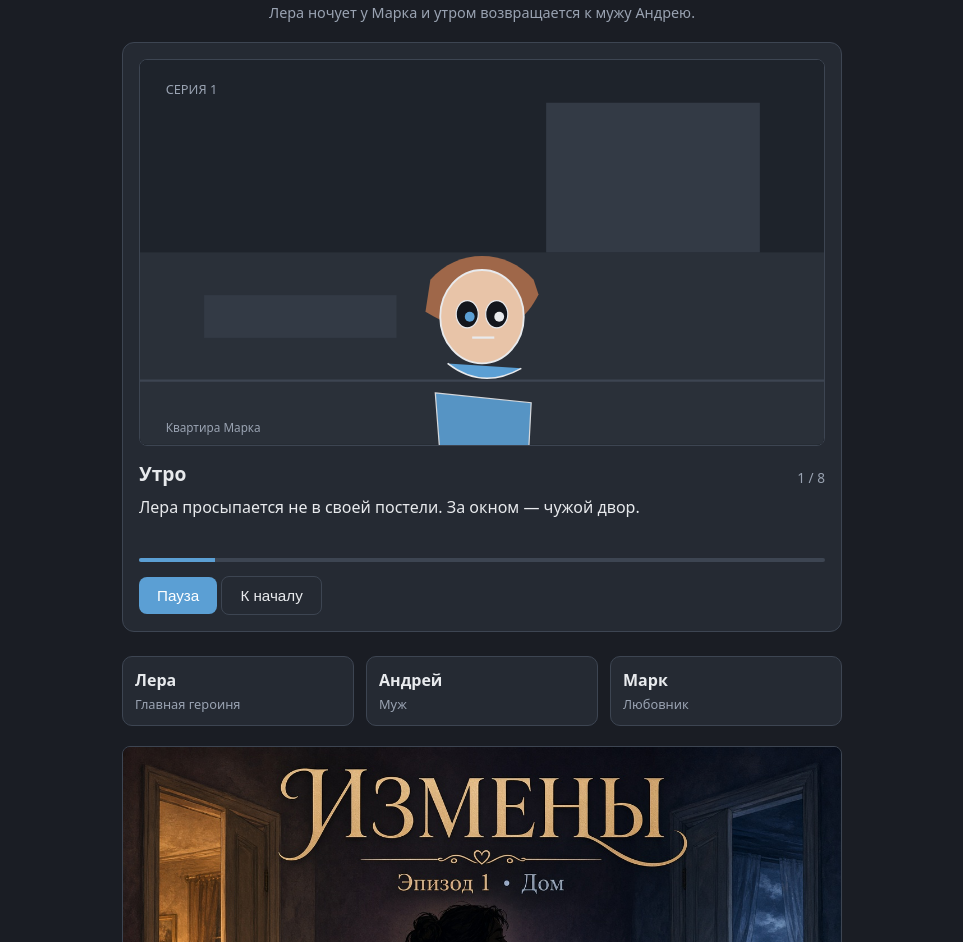
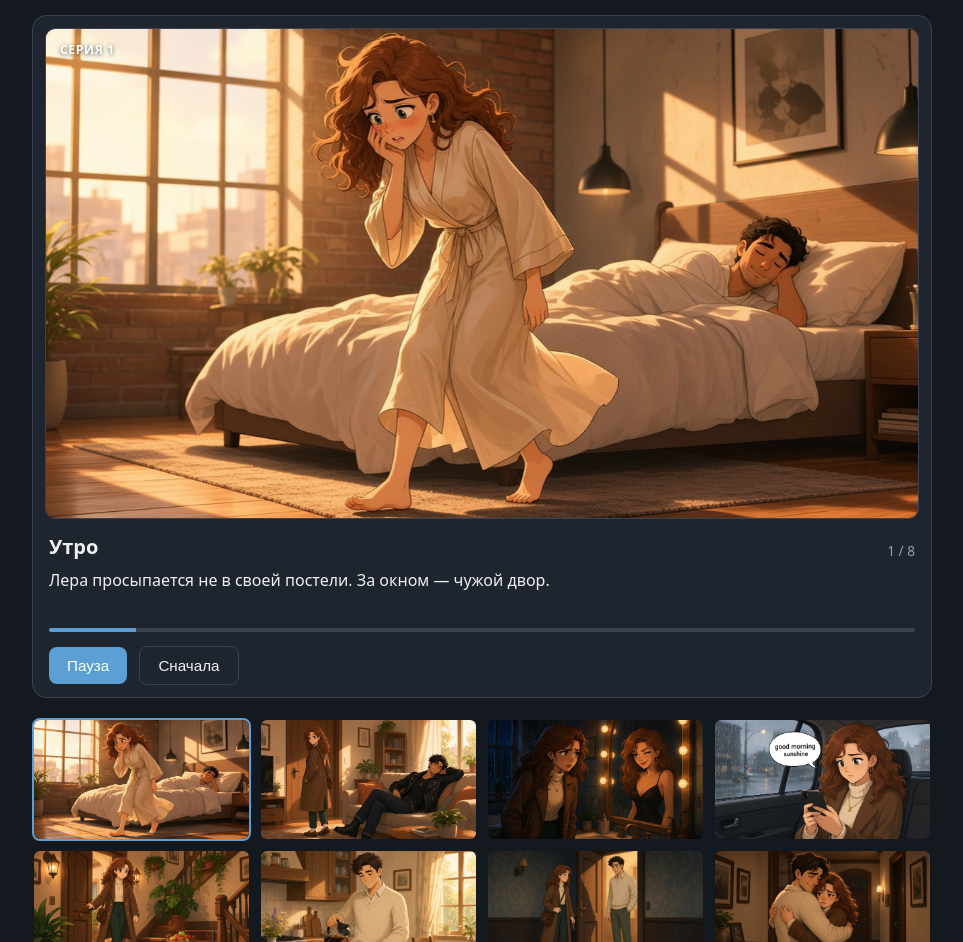
Before and after one commit to Avonakub/ControlWork, a plain HTML site: page fan-cartoon-ep1/index.html in a window 1280 px wide. Shown: the part 127-1069 px from the top of the page, without its empty margins (158-1121 px from the left). Drawn offline with Linux system fonts and the light colour scheme; animation ran at ten frames a second.

Commit message:
Replace stick-figure SVG with illustrated cartoon frames for episode 1
Co-authored-by: Avonakub <Avonakub@users.noreply.github.com>

```diff
--- a/fan-cartoon-ep1/index.html
+++ b/fan-cartoon-ep1/index.html
@@ -6,17 +6,14 @@
   <title>Измены — Серия 1: Домой</title>
   <style>
     :root {
-      --bg: #1a1d24;
-      --card: #252a33;
-      --text: #e8eaed;
-      --muted: #9aa3b2;
+      --bg: #14181f;
+      --card: #1f252e;
+      --text: #eef0f3;
+      --muted: #96a0ae;
       --accent: #5b9fd4;
-      --stroke: #3d4552;
-      --skin: #e8c4a8;
-      --hair-h: #a66b4a;
-      --hair-m: #3a3f47;
+      --stroke: #3a424f;
     }
-  * { box-sizing: border-box; }
+    * { box-sizing: border-box; }
     body {
       margin: 0;
       font-family: system-ui, -apple-system, "Segoe UI", Roboto, sans-serif;
@@ -26,26 +23,64 @@
       display: flex;
       flex-direction: column;
       align-items: center;
-      padding: 20px 16px 32px;
+      padding: 16px 12px 40px;
     }
-    h1 { font-size: 1.75rem; margin: 0 0 4px; }
-    .sub { color: var(--muted); font-size: 0.9rem; margin-bottom: 20px; text-align: center; max-width: 520px; }
+    .badge { color: var(--muted); font-size: 0.85rem; margin: 0 0 6px; text-align: center; }
+    h1 { font-size: 1.65rem; margin: 0 0 4px; text-align: center; }
+    .lead { color: var(--muted); font-size: 0.92rem; text-align: center; max-width: 560px; margin: 0 0 18px; line-height: 1.45; }
     .player {
       width: 100%;
-      max-width: 720px;
+      max-width: 900px;
       background: var(--card);
       border: 1px solid var(--stroke);
-      border-radius: 12px;
-      padding: 16px;
+      border-radius: 14px;
+      padding: 12px;
     }
-    svg#stage { width: 100%; height: auto; display: block; border-radius: 8px; background: #13161c; border: 1px solid var(--stroke); }
-    .meta { margin-top: 14px; }
-    .meta h2 { margin: 0 0 8px; font-size: 1.2rem; }
-    .caption { line-height: 1.55; margin: 0 0 12px; min-height: 3.2em; }
-    .row { display: flex; gap: 10px; align-items: center; justify-content: space-between; flex-wrap: wrap; }
+    .frame-wrap {
+      position: relative;
+      width: 100%;
+      aspect-ratio: 16 / 9;
+      overflow: hidden;
+      border-radius: 10px;
+      background: #0a0c10;
+      border: 1px solid var(--stroke);
+    }
+    .frame-wrap img {
+      position: absolute;
+      inset: 0;
+      width: 100%;
+      height: 100%;
+      object-fit: cover;
+      opacity: 0;
+      transition: opacity 0.8s ease;
+      transform: scale(1.02);
+    }
+    .frame-wrap img.active {
+      opacity: 1;
+      animation: kenburns 6s ease-out forwards;
+    }
+    @keyframes kenburns {
+      from { transform: scale(1.04); }
+      to { transform: scale(1.12); }
+    }
+    .ep-label {
+      position: absolute;
+      top: 12px;
+      left: 14px;
+      font-size: 0.75rem;
+      font-weight: 700;
+      letter-spacing: 0.06em;
+      color: #fff;
+      text-shadow: 0 1px 4px rgba(0,0,0,0.7);
+      z-index: 2;
+    }
+    .meta { margin-top: 14px; padding: 0 4px; }
+    .meta h2 { margin: 0 0 8px; font-size: 1.25rem; }
+    .caption { margin: 0 0 12px; line-height: 1.55; min-height: 3em; }
+    .row { display: flex; align-items: center; justify-content: space-between; gap: 10px; flex-wrap: wrap; }
     .count { color: var(--muted); font-size: 0.85rem; }
     .progress { height: 4px; background: var(--stroke); border-radius: 2px; overflow: hidden; margin-bottom: 14px; }
-    .progress > div { height: 100%; background: var(--accent); width: 0%; transition: width 0.15s linear; }
+    .progress > div { height: 100%; background: var(--accent); width: 0%; transition: width 0.2s linear; }
     button {
       background: var(--accent);
       color: #fff;
@@ -55,22 +90,50 @@
       font-size: 0.95rem;
       cursor: pointer;
     }
-    button.sec { background: transparent; border: 1px solid var(--stroke); color: var(--text); }
-    .cast { display: grid; grid-template-columns: repeat(auto-fit, minmax(180px, 1fr)); gap: 12px; max-width: 720px; width: 100%; margin-top: 24px; }
-    .cast div { background: var(--card); border: 1px solid var(--stroke); border-radius: 10px; padding: 12px; }
-    .cast h3 { margin: 0 0 4px; font-size: 1rem; }
-    .cast p { margin: 0; font-size: 0.8rem; color: var(--muted); }
-    .art { max-width: 720px; width: 100%; margin-top: 20px; display: grid; gap: 12px; }
-    .art img { width: 100%; border-radius: 8px; border: 1px solid var(--stroke); }
+    button.sec { background: transparent; border: 1px solid var(--stroke); color: var(--text); margin-left: 8px; }
+    .thumbs {
+      display: grid;
+      grid-template-columns: repeat(4, 1fr);
+      gap: 8px;
+      max-width: 900px;
+      width: 100%;
+      margin-top: 20px;
+    }
+  @media (max-width: 640px) { .thumbs { grid-template-columns: repeat(2, 1fr); } }
+    .thumbs button {
+      padding: 0;
+      background: none;
+      border: 2px solid transparent;
+      border-radius: 8px;
+      overflow: hidden;
+      aspect-ratio: 16/9;
+    }
+    .thumbs button.sel { border-color: var(--accent); }
+    .thumbs img { width: 100%; height: 100%; object-fit: cover; display: block; }
+    .cast {
+      display: grid;
+      grid-template-columns: repeat(3, 1fr);
+      gap: 10px;
+      max-width: 900px;
+      width: 100%;
+      margin-top: 20px;
+    }
+    @media (max-width: 520px) { .cast { grid-template-columns: 1fr; } }
+    .cast figure { margin: 0; background: var(--card); border: 1px solid var(--stroke); border-radius: 10px; overflow: hidden; }
+    .cast img { width: 100%; display: block; aspect-ratio: 3/4; object-fit: cover; }
+    .cast figcaption { padding: 10px; font-size: 0.85rem; color: var(--muted); }
+    .cast strong { color: var(--text); display: block; margin-bottom: 2px; }
   </style>
 </head>
 <body>
-  <p class="sub">Мультсериал по мотивам «Измены» · фан-проект · Серия 1</p>
-  <h1>Домой</h1>
-  <p class="sub">Лера ночует у Марка и утром возвращается к мужу Андрею.</p>
+  <p class="badge">Мультсериал по мотивам «Измены» · фан-проект</p>
+  <h1>Серия 1: Домой</h1>
+  <p class="lead">Полноценные мультяшные кадры — Лера у Марка, утром едет домой к Андрею.</p>
 
   <div class="player">
-    <svg id="stage" viewBox="0 0 640 360" aria-live="polite"></svg>
+    <div class="frame-wrap" id="frameWrap">
+      <span class="ep-label">СЕРИЯ 1</span>
+    </div>
     <div class="meta">
       <div class="row">
         <h2 id="sceneTitle">Утро</h2>
@@ -78,163 +141,87 @@
       </div>
       <p class="caption" id="sceneText"></p>
       <div class="progress"><div id="bar"></div></div>
-      <div class="row">
-        <div>
-          <button type="button" id="btnPlay">Пауза</button>
-          <button type="button" class="sec" id="btnRestart">К началу</button>
-        </div>
+      <div>
+        <button type="button" id="btnPlay">Пауза</button>
+        <button type="button" class="sec" id="btnRestart">Сначала</button>
       </div>
     </div>
   </div>
 
+  <div class="thumbs" id="thumbs" aria-label="Сцены"></div>
+
   <div class="cast">
-    <div><h3>Лера</h3><p>Главная героиня</p></div>
-    <div><h3>Андрей</h3><p>Муж</p></div>
-    <div><h3>Марк</h3><p>Любовник</p></div>
-  </div>
-
-  <div class="art">
-    <img src="assets/izmeny-ep1-title.jpg" alt="Титр серии 1" />
-    <img src="assets/heroine-cartoon.jpg" alt="Лера" />
-    <img src="assets/men-cartoon-pair.jpg" alt="Андрей и Марк" />
+    <figure>
+      <img src="assets/heroine-cartoon.jpg" alt="Лера" />
+      <figcaption><strong>Лера</strong>Главная героиня</figcaption>
+    </figure>
+    <figure>
+      <img src="assets/men-cartoon-pair.jpg" alt="Андрей и Марк" />
+      <figcaption><strong>Андрей и Марк</strong>Муж и любовник</figcaption>
+    </figure>
+    <figure>
+      <img src="assets/izmeny-ep1-title.jpg" alt="Титр" />
+      <figcaption><strong>Титр</strong>Серия 1</figcaption>
+    </figure>
   </div>
 
   <script>
     const SCENES = [
-      { title: "Утро", text: "Лера просыпается не в своей постели. За окном — чужой двор.", loc: "loft", ms: 5500, id: 0 },
-      { title: "Он", text: "Марк спит. Ей нельзя будить — только взять пальто и уйти тихо.", loc: "loft", ms: 5000, id: 1 },
-      { title: "Зеркало", text: "В отражении — чужая улыбка вчерашнего вечера. Дома ждут другую женщину.", loc: "loft", ms: 5500, id: 2 },
-      { title: "Решение", text: "Такси уже едет. Телефон: «Доброе утро, солнышко». Это муж.", loc: "street", ms: 5500, id: 3 },
-      { title: "Подъезд", text: "Своя лестница пахнет яблоками и уютом. Сердце бьётся быстрее.", loc: "home", ms: 5000, id: 4 },
-      { title: "Кухня", text: "Андрей наливает кофе. Он верит, что она была у подруги.", loc: "home", ms: 5500, id: 5 },
-      { title: "Дверь", text: "Щелчок ключа. Два мира сходятся за одной дверью.", loc: "home", ms: 5500, id: 6 },
-      { title: "Домой", text: "Она обнимает мужа. Никто не говорит правду. Сериал только начался.", loc: "home", ms: 7000, id: 7 },
+      { title: "Утро", text: "Лера просыпается не в своей постели. За окном — чужой двор.", img: "assets/ep1-scene01-utro.jpg", ms: 6000 },
+      { title: "Он", text: "Марк спит. Ей нельзя будить — только взять пальто и уйти тихо.", img: "assets/ep1-scene02-on.jpg", ms: 5500 },
+      { title: "Зеркало", text: "В отражении — вчерашняя она и та, что пойдёт домой.", img: "assets/ep1-scene03-zerkalo.jpg", ms: 6000 },
+      { title: "Решение", text: "Такси уже едет. На экране: «Доброе утро, солнышко». Это муж.", img: "assets/ep1-scene04-taksi.jpg", ms: 6000 },
+      { title: "Подъезд", text: "Своя лестница, знакомый запах. Сердце бьётся быстрее.", img: "assets/ep1-scene05-podezd.jpg", ms: 5500 },
+      { title: "Кухня", text: "Андрей наливает кофе. Он думает, что она была у подруги.", img: "assets/ep1-scene06-kuhnya.jpg", ms: 6000 },
+      { title: "Дверь", text: "Щелчок ключа. Два мира встречаются в коридоре.", img: "assets/ep1-scene07-dver.jpg", ms: 6000 },
+      { title: "Домой", text: "Объятие. Правду никто не говорит. Сериал только начался.", img: "assets/ep1-scene08-domoy.jpg", ms: 7500 },
     ];
 
-    const svg = document.getElementById("stage");
+    const wrap = document.getElementById("frameWrap");
+    const thumbs = document.getElementById("thumbs");
+    const images = SCENES.map((sc, i) => {
+      const img = document.createElement("img");
+      img.src = sc.img;
+      img.alt = sc.title;
+      img.loading = i < 2 ? "eager" : "lazy";
+      wrap.appendChild(img);
+      const tb = document.createElement("button");
+      tb.type = "button";
+      tb.title = sc.title;
+      const ti = document.createElement("img");
+      ti.src = sc.img;
+      ti.alt = "";
+      tb.appendChild(ti);
+      tb.addEventListener("click", () => jumpTo(i));
+      thumbs.appendChild(tb);
+      return { img, tb };
+    });
+
     let sceneIndex = 0;
     let localT = 0;
     let playing = true;
-    let start = performance.now();
     let sceneStart = performance.now();
+    let raf;
 
-    function drawChar(g, variant, x, y, scale, facing, mood, asleep) {
-      const hair = variant === "heroine" ? "var(--hair-h)" : "var(--hair-m)";
-      const outfit = variant === "heroine" ? "var(--accent)" : variant === "lover" ? "#2c3340" : "var(--stroke)";
-      const gEl = document.createElementNS("http://www.w3.org/2000/svg", "g");
-      gEl.setAttribute("transform", `translate(${x},${y}) scale(${facing * scale},${scale})`);
-      const add = (el) => gEl.appendChild(el);
-      const path = (d, attr) => {
-        const p = document.createElementNS("http://www.w3.org/2000/svg", "path");
-        p.setAttribute("d", d);
-        Object.assign(p, {});
-        for (const [k, v] of Object.entries(attr)) p.setAttribute(k, v);
-        add(p);
-      };
-      if (variant === "heroine") {
-        path("M -42 -82 C -20 -108 20 -108 42 -82 L 46 -70 C 30 -38 0 -28 -46 -56 Z", { fill: hair, opacity: 0.95 });
-      } else {
-        path("M -36 -78 C -8 -98 22 -92 34 -72 L 30 -58 C 8 -50 -28 -58 -36 -68 Z", { fill: hair });
-      }
-      const head = document.createElementNS("http://www.w3.org/2000/svg", "ellipse");
-      head.setAttribute("cx", "0"); head.setAttribute("cy", "-52"); head.setAttribute("rx", "34"); head.setAttribute("ry", "38");
-      head.setAttribute("fill", "var(--skin)"); head.setAttribute("stroke", "var(--text)"); head.setAttribute("stroke-width", "1.5");
-      add(head);
-      if (!asleep) {
-        [[-12,-54], [12,-54]].forEach(([cx, cy]) => {
-          const e = document.createElementNS("http://www.w3.org/2000/svg", "ellipse");
-          e.setAttribute("cx", cx); e.setAttribute("cy", cy); e.setAttribute("rx", "9"); e.setAttribute("ry", "11");
-          e.setAttribute("fill", "#13161c"); e.setAttribute("stroke", "var(--text)"); e.setAttribute("stroke-width", "1");
-          add(e);
-        });
-        [[-10,-52, variant === "heroine" ? "var(--accent)" : "var(--text)"], [14,-52, "var(--text)"]].forEach(([cx, cy, fill]) => {
-          const c = document.createElementNS("http://www.w3.org/2000/svg", "circle");
-          c.setAttribute("cx", cx); c.setAttribute("cy", cy); c.setAttribute("r", "4"); c.setAttribute("fill", fill);
-          add(c);
-        });
-      } else {
-        path("M -20 -52 Q -12 -46 -4 -52", { fill: "none", stroke: "var(--text)", "stroke-width": "2" });
-        path("M 4 -52 Q 12 -46 20 -52", { fill: "none", stroke: "var(--text)", "stroke-width": "2" });
-      }
-      if (mood === "smile") path("M -10 -34 Q 0 -26 14 -34", { fill: "none", stroke: "var(--text)", "stroke-width": "2" });
-      if (mood === "anxious") path("M -8 -35 L 10 -35", { fill: "none", stroke: "var(--text)", "stroke-width": "1.8" });
-      path("M -28 -14 Q 0 8 32 -10", { fill: outfit, stroke: "var(--text)", "stroke-width": "1.2" });
-      if (variant === "heroine") path("M -38 10 L 40 18 L 36 95 L -32 88 Z", { fill: outfit, opacity: 0.9, stroke: "var(--text)", "stroke-width": "1" });
-      g.appendChild(gEl);
-    }
-
-    function backdrop(g, loc, sceneId, t) {
-      const r = (x, y, w, h, fill) => {
-        const rect = document.createElementNS("http://www.w3.org/2000/svg", "rect");
-        rect.setAttribute("x", x); rect.setAttribute("y", y); rect.setAttribute("width", w); rect.setAttribute("height", h);
-        rect.setAttribute("fill", fill);
-        g.appendChild(rect);
-      };
-      r(0, 0, 640, 360, "#1e232b");
-      if (loc === "loft") {
-        r(0, 180, 640, 180, "#2a3039");
-        r(380, 40, 200, 140, "#333a45");
-        r(60, 220, 180, 40, "#333a45");
-      } else if (loc === "street") {
-        r(0, 220, 640, 140, "#2a3039");
-        const carX = 120 + t * 280;
-        r(carX % 520, 235, 110, 38, "var(--text)");
-      } else {
-        r(0, 200, 640, 160, "#2a3039");
-        r(80, 60, 200, 120, "#333a45");
-        if (sceneId >= 6) r(300, 50, 120, 200, "#3a4150");
-        if (sceneId === 5) r(420, 140, 80, 90, "#3a4150");
-      }
-      const line = document.createElementNS("http://www.w3.org/2000/svg", "line");
-      line.setAttribute("x1", "0"); line.setAttribute("y1", "300"); line.setAttribute("x2", "640"); line.setAttribute("y2", "300");
-      line.setAttribute("stroke", "var(--stroke)"); line.setAttribute("stroke-width", "2");
-      g.appendChild(line);
+    function jumpTo(i) {
+      sceneIndex = i;
+      localT = 0;
+      sceneStart = performance.now();
+      playing = true;
+      document.getElementById("btnPlay").textContent = "Пауза";
+      render();
     }
 
     function render() {
+      images.forEach(({ img, tb }, i) => {
+        const on = i === sceneIndex;
+        img.classList.toggle("active", on);
+        if (on) img.style.animation = "none";
+        if (on) void img.offsetWidth;
+        if (on) img.style.animation = "";
+        tb.classList.toggle("sel", on);
+      });
       const sc = SCENES[sceneIndex];
-      const t = localT;
-      const fade = Math.min(1, t * 2.5);
-      const walk = Math.sin(t * Math.PI * 2) * 6;
-      svg.innerHTML = "";
-      const bg = document.createElementNS("http://www.w3.org/2000/svg", "g");
-      backdrop(bg, sc.loc, sc.id, t);
-      svg.appendChild(bg);
-      const cast = document.createElementNS("http://www.w3.org/2000/svg", "g");
-      cast.setAttribute("opacity", fade);
-      const id = sc.id;
-      if (id === 0) drawChar(cast, "heroine", 320, 300, 1.15, 1, "anxious", false);
-      if (id === 1) {
-        drawChar(cast, "lover", 400, 305, 1.1, -1, "sleep", true);
-        drawChar(cast, "heroine", 240, 298, 1.1, 1, "anxious", false);
-      }
-      if (id === 2) {
-        drawChar(cast, "heroine", 300, 300, 1.2, 1, "anxious", false);
-        drawChar(cast, "heroine", 170, 305, 0.85, 1, "smile", false);
-      }
-      if (id === 3) drawChar(cast, "heroine", 280 + walk, 300, 1.1, 1, "anxious", false);
-      if (id === 4) drawChar(cast, "heroine", 320 + walk * 0.5, 302, 1.1, 1, "anxious", false);
-      if (id === 5) drawChar(cast, "husband", 460, 305, 1.12, -1, "warm", false);
-      if (id === 6) {
-        drawChar(cast, "heroine", 340, 300, 1.1, 1, "anxious", false);
-        drawChar(cast, "husband", 430, 305, 1.1, -1, "warm", false);
-      }
-      if (id === 7) {
-        drawChar(cast, "husband", 380, 305, 1.12, -1, "smile", false);
-        drawChar(cast, "heroine", 300, 300, 1.12, 1, "anxious", false);
-      }
-      svg.appendChild(cast);
-      const label = (x, y, txt, size) => {
-        const te = document.createElementNS("http://www.w3.org/2000/svg", "text");
-        te.setAttribute("x", x); te.setAttribute("y", y); te.setAttribute("fill", "var(--muted)");
-        te.setAttribute("font-size", size || 12);
-        te.textContent = txt;
-        svg.appendChild(te);
-      };
-      label(24, 32, "СЕРИЯ 1", 12);
-      const locName = sc.loc === "loft" ? "Квартира Марка" : sc.loc === "street" ? "Город" : "Дом Леры и Андрея";
-      label(24, 348, locName, 11);
-
       document.getElementById("sceneTitle").textContent = sc.title;
       document.getElementById("sceneText").textContent = sc.text;
       document.getElementById("sceneCount").textContent = `${sceneIndex + 1} / ${SCENES.length}`;
@@ -259,24 +246,19 @@
         }
         render();
       }
-      requestAnimationFrame(tick);
+      raf = requestAnimationFrame(tick);
     }
 
     document.getElementById("btnPlay").onclick = () => {
       if (sceneIndex === SCENES.length - 1 && localT >= 1 && !playing) {
-        sceneIndex = 0; localT = 0; playing = true; sceneStart = performance.now();
-        document.getElementById("btnPlay").textContent = "Пауза";
+        jumpTo(0);
         return;
       }
       playing = !playing;
       document.getElementById("btnPlay").textContent = playing ? "Пауза" : "Играть";
       if (playing) sceneStart = performance.now() - localT * SCENES[sceneIndex].ms;
     };
-    document.getElementById("btnRestart").onclick = () => {
-      sceneIndex = 0; localT = 0; playing = true; sceneStart = performance.now();
-      document.getElementById("btnPlay").textContent = "Пауза";
-      render();
-    };
+    document.getElementById("btnRestart").onclick = () => jumpTo(0);
 
     render();
     requestAnimationFrame(tick);
```
Also changed, not shown: fan-cartoon-ep1/assets/ep1-scene01-utro.jpg (added), fan-cartoon-ep1/assets/ep1-scene02-on.jpg (added), fan-cartoon-ep1/assets/ep1-scene03-zerkalo.jpg (added), fan-cartoon-ep1/assets/ep1-scene04-taksi.jpg (added), fan-cartoon-ep1/assets/ep1-scene05-podezd.jpg (added), fan-cartoon-ep1/assets/ep1-scene06-kuhnya.jpg (added), fan-cartoon-ep1/assets/ep1-scene07-dver.jpg (added), fan-cartoon-ep1/assets/ep1-scene08-domoy.jpg (added).
